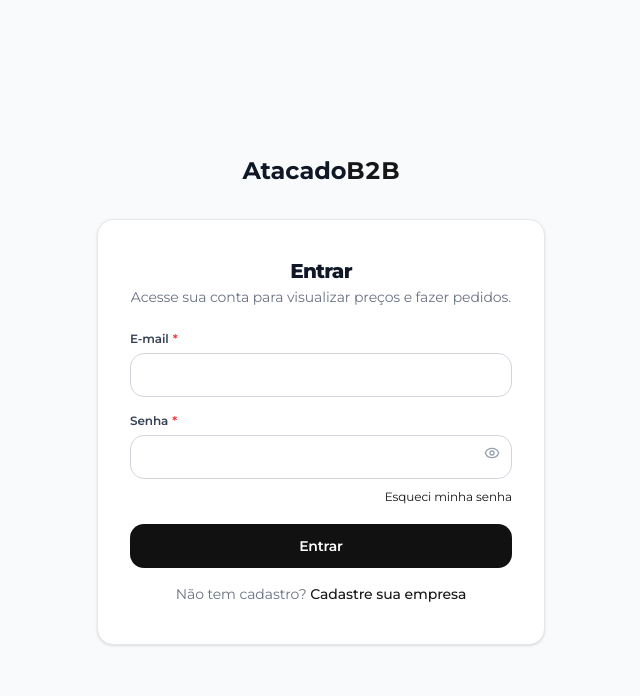
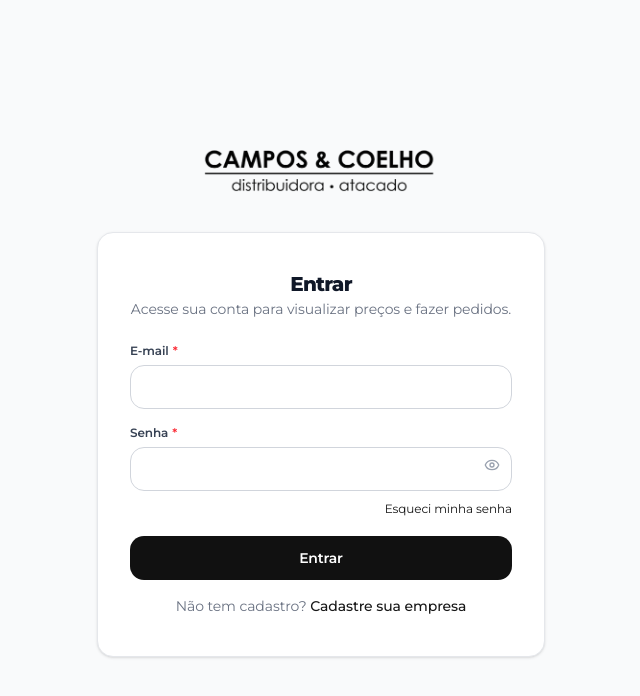
Before and after one commit to t0non/Campos-Coelho2.0, a Next.js app: page /login in a window 1280 px wide. Shown: the top 696 px of the page, without its empty margins (319-959 px from the left). Built offline with nearby package versions, Linux system fonts and the light colour scheme; no server answers; the database is empty.

Commit message:
fix: usa logo oficial na tela de login

```diff
--- a/components/layout/auth-shell.tsx
+++ b/components/layout/auth-shell.tsx
@@ -2,6 +2,8 @@
 
 import type { ReactNode } from 'react'
 import { usePathname } from 'next/navigation'
+import Image from 'next/image'
+import Link from 'next/link'
 import { Header } from '@/components/layout/header'
 import { Footer } from '@/components/layout/footer'
 
@@ -32,11 +34,20 @@ export function AuthShell({ children, categories }: AuthShellProps) {
     <div className="flex min-h-screen items-center justify-center bg-gray-50 px-4 py-12">
       <div className="w-full max-w-md">
         <div className="mb-8 text-center">
-          <a href="/" className="inline-block">
-            <span className="text-2xl font-bold text-gray-900">
-              Atacado<span className="text-blue-600">B2B</span>
-            </span>
-          </a>
+          <Link
+            href="/"
+            aria-label="Voltar para a página inicial"
+            className="inline-flex min-h-14 items-center justify-center rounded-lg px-3"
+          >
+            <Image
+              src="/logo_campos_coelho.png"
+              alt="Campos & Coelho Distribuidora e Atacado"
+              width={225}
+              height={56}
+              className="h-auto w-[220px] object-contain sm:w-[240px]"
+              priority
+            />
+          </Link>
         </div>
 
         <div className="rounded-2xl border border-gray-200 bg-white px-8 py-10 shadow-sm">
```
